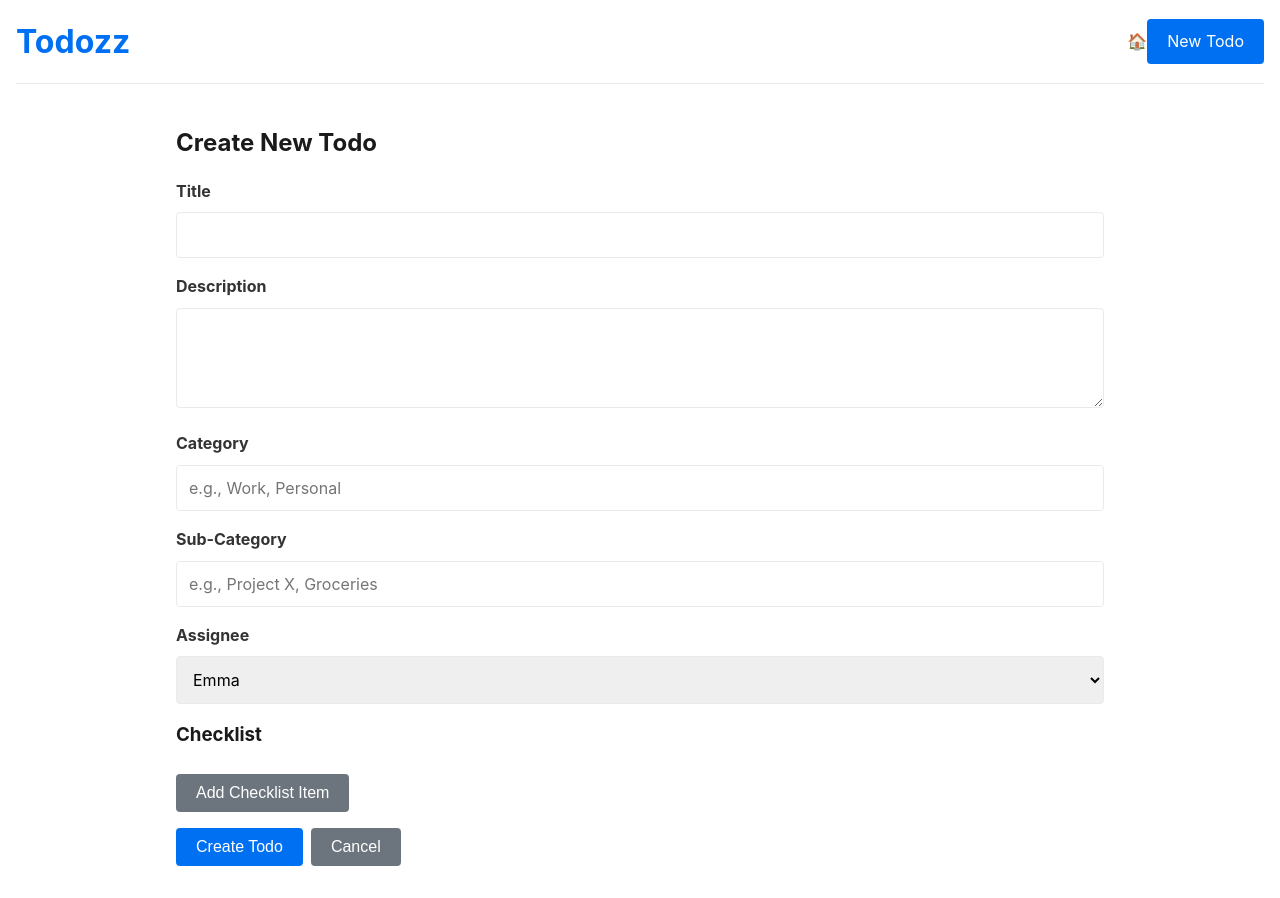
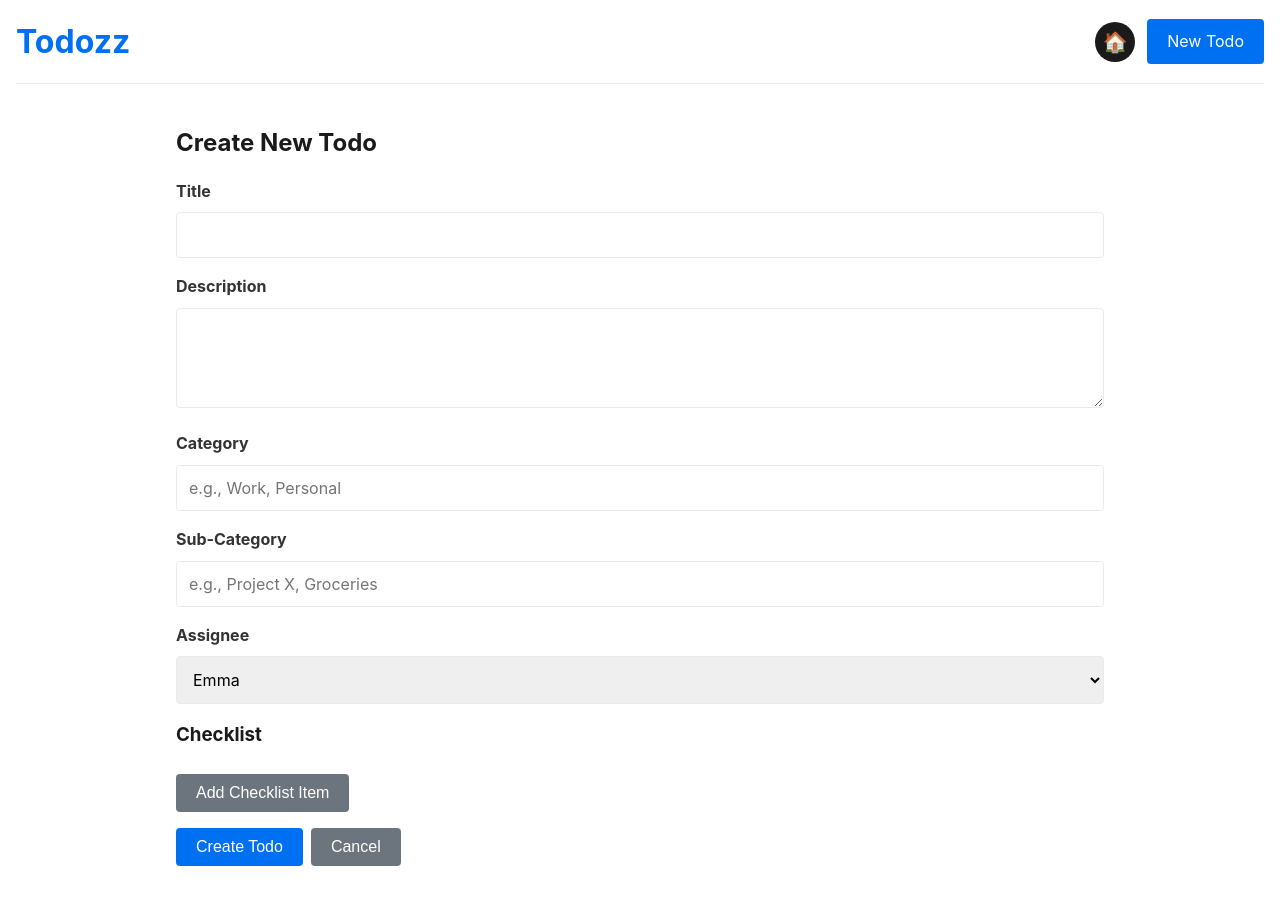
Before and after one commit to SouphianeJ/todozz, a Next.js app: page /todo/new in a window 1280 px wide. Built offline with nearby package versions, Linux system fonts and the light colour scheme.

Commit message:
Update globals.css

```diff
--- a/app/globals.css
+++ b/app/globals.css
@@ -243,3 +243,28 @@ p {
     margin-top: var(--spacing-unit);
   }
 }
+
+.nav-actions {
+  display: flex;
+  align-items: center;
+  gap: calc(var(--spacing-unit) * 1.5);
+}
+
+.nav-icon {
+  font-size: 1.25rem;
+  text-decoration: none;
+  display: flex;
+  align-items: center;
+  justify-content: center;
+  padding: calc(var(--spacing-unit) * 1);
+  background-color: var(--secondary-color);
+  color: white;
+  border-radius: 50%;
+  width: 40px;
+  height: 40px;
+  transition: background-color 0.2s ease-in-out;
+}
+
+.nav-icon:hover {
+  background-color: #333;
+}
```
